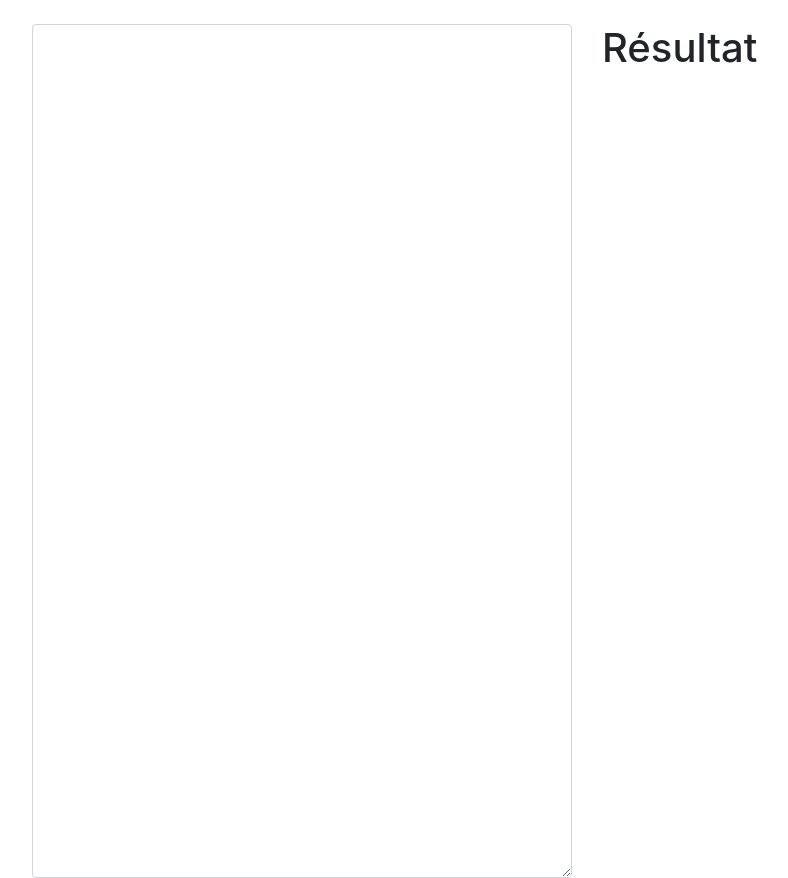
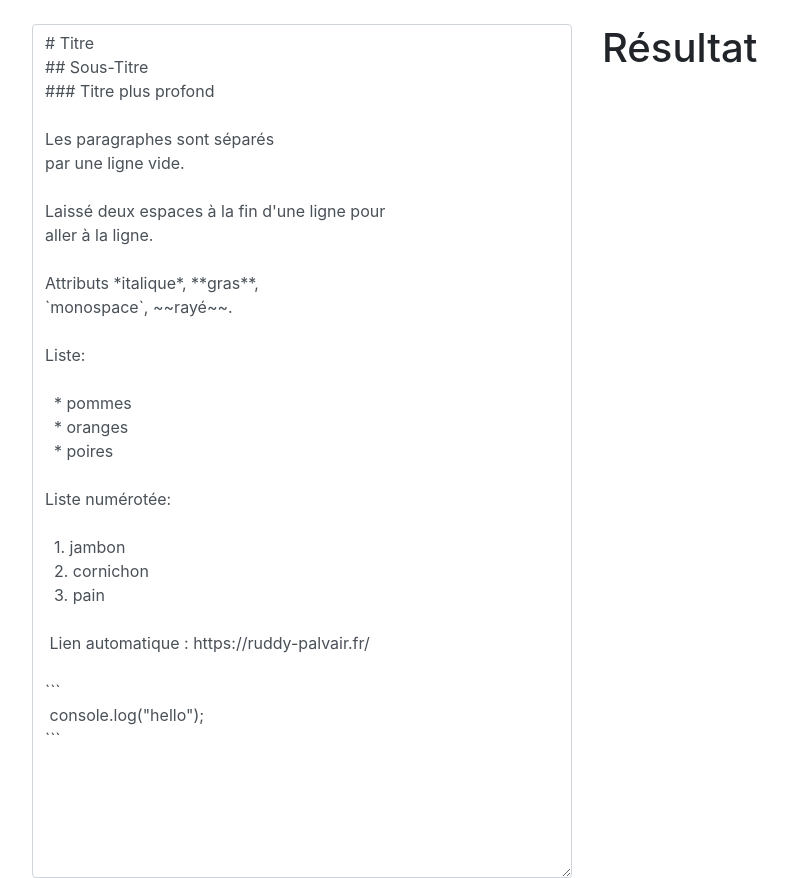
Before and after one commit to rpalvair/react-formation, a React (Create React App) app in the folder markdown-app/: page / in a window 1280 px wide. Shown: the whole page, without its empty margins (53-841 px from the left). Built offline with nearby package versions, Linux system fonts and the light colour scheme.

Commit message:
feat : Import sample text

```diff
--- a/markdown-app/src/App.js
+++ b/markdown-app/src/App.js
@@ -1,11 +1,12 @@
 import "./App.css"
+import { sampleText } from "./sampleText"
 
 function App() {
   return (
     <div className="container">
       <div className="row">
         <div className="col-sm-6">
-        <textarea className="form-control" rows="35"></textarea>
+          <textarea value={sampleText} className="form-control" rows="35"></textarea>
         </div>
         <div className="col-sm-6">
           <h1>Résultat</h1>
@@ -13,7 +14,6 @@ function App() {
       </div>
     </div>
   )
-
 }
 
 export default App
```
Lines whose indentation alone changed are shown as unchanged.
